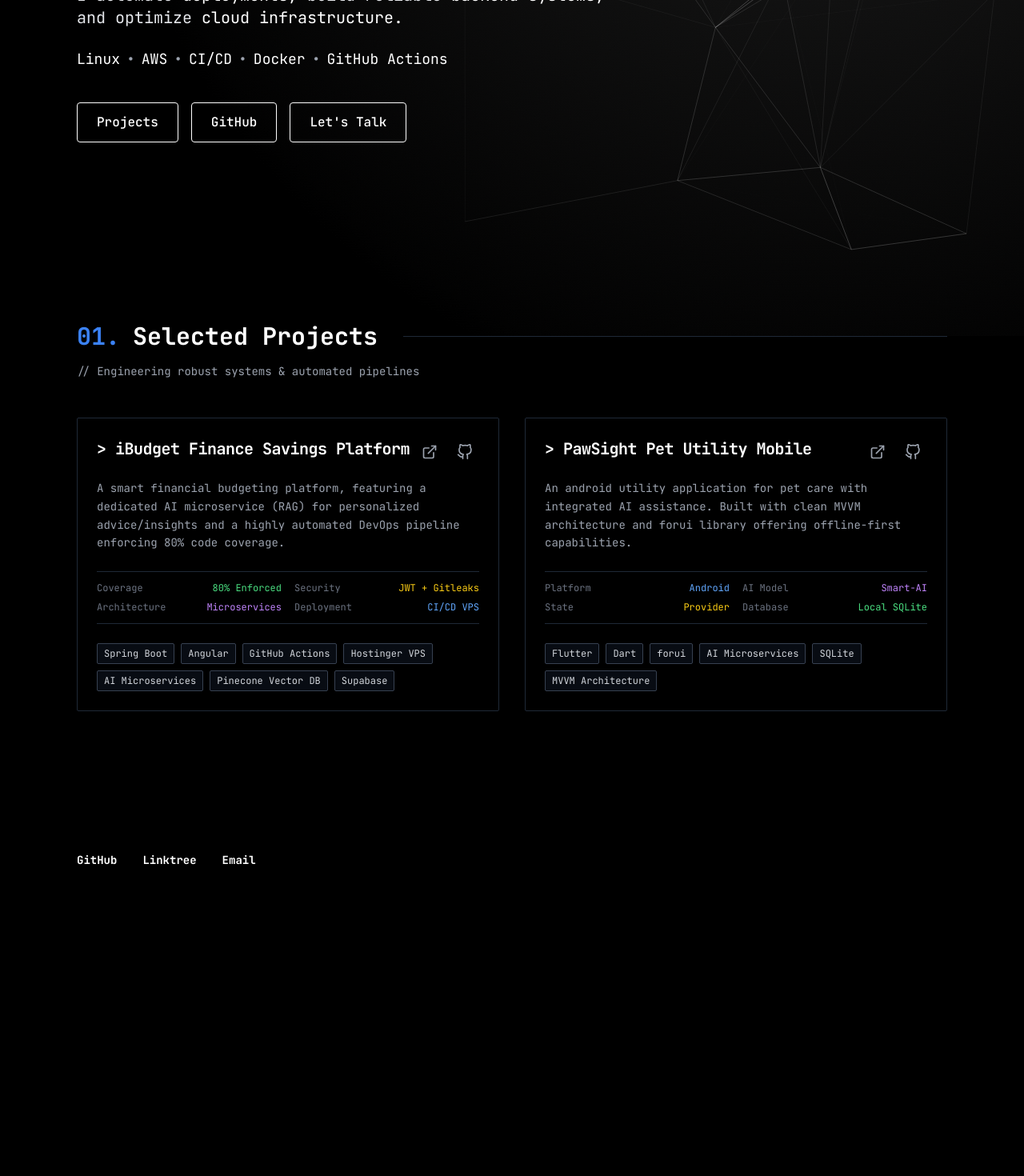
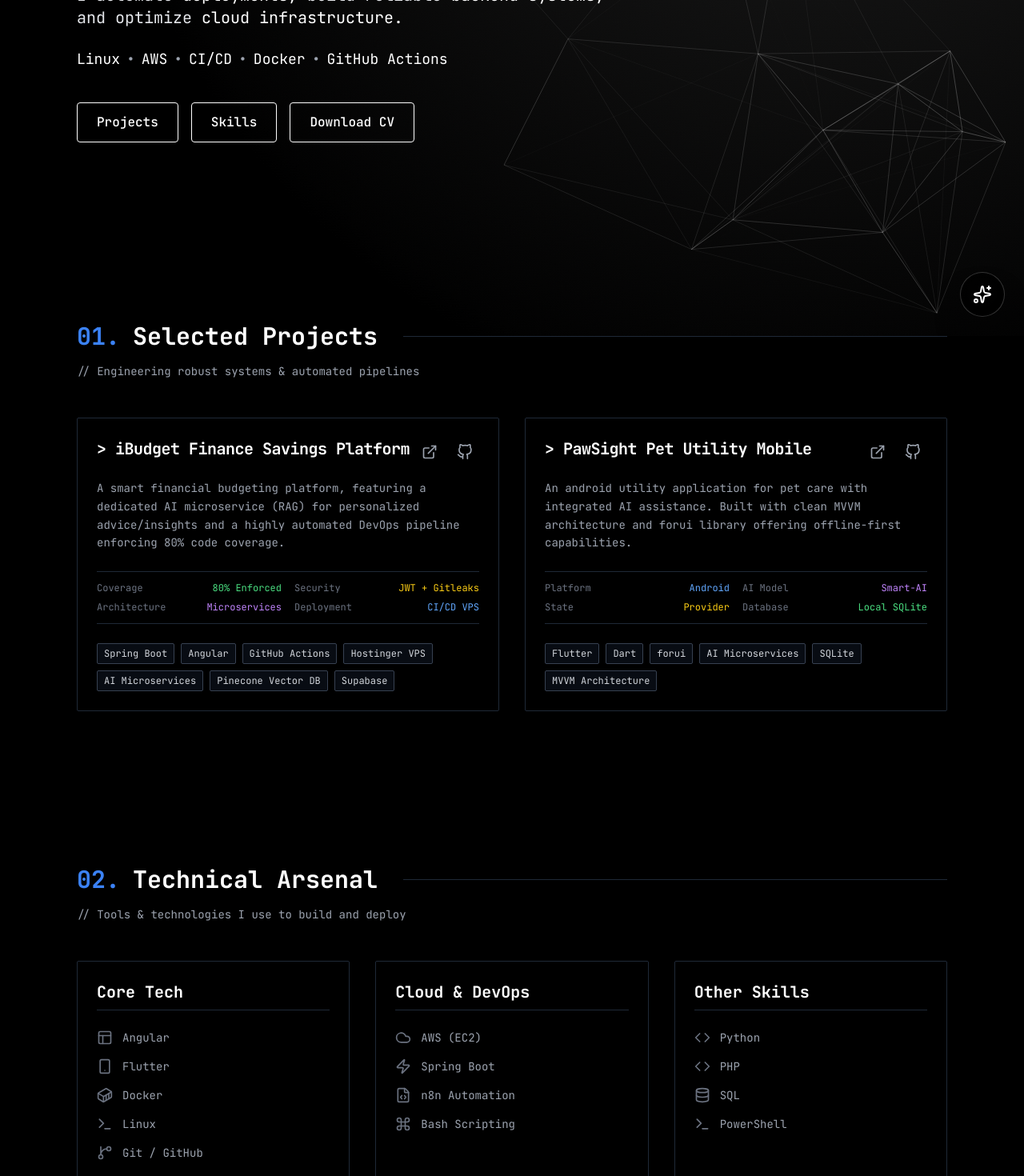
Before and after one commit to mejares-jamesmichael/kaelvxdev-web-space, a SvelteKit app: page / in a window 1280 px wide. Shown: the part 380-1850 px from the top of the page at 80% size. Before the commit the page ends 1561 px from the top, so only its background shows below. Built offline with nearby package versions, Linux system fonts and the light colour scheme.

Commit message:
feat: add AI chatbot and switch to netlify adapter

```diff
--- a/package.json
+++ b/package.json
@@ -10,6 +10,7 @@
     "check:watch": "svelte-kit sync && svelte-check --tsconfig ./tsconfig.json --watch"
   },
   "devDependencies": {
+    "@sveltejs/adapter-netlify": "^5.2.4",
     "@sveltejs/adapter-static": "^3.0.5",
     "@sveltejs/kit": "^2.7.0",
     "@sveltejs/vite-plugin-svelte": "^3.0.0",
--- /dev/null
+++ b/src/lib/components/Chatbot.svelte
@@ -0,0 +1,150 @@
+<script lang="ts">
+  import { fly, fade } from 'svelte/transition';
+  import { X, Send, Bot, User, Sparkles } from 'lucide-svelte';
+  import { afterUpdate } from 'svelte';
+
+  let isOpen = false;
+  let inputValue = '';
+  let isLoading = false;
+  let chatContainer: HTMLDivElement;
+
+  type Message = {
+    role: 'user' | 'bot';
+    text: string;
+  };
+
+  let messages: Message[] = [
+    { role: 'bot', text: 'System online. How can I assist you with James\'s portfolio?' }
+  ];
+
+  // Auto-scroll to bottom
+  afterUpdate(() => {
+    if (chatContainer) {
+      chatContainer.scrollTop = chatContainer.scrollHeight;
+    }
+  });
+
+  async function handleSubmit() {
+    if (!inputValue.trim() || isLoading) return;
+
+    // 1. Add User Message
+    const userText = inputValue;
+    messages = [...messages, { role: 'user', text: userText }];
+    inputValue = '';
+    isLoading = true;
+
+    try {
+      // 2. Send to our own API proxy (hides the n8n URL)
+      const response = await fetch('/api/chat', {
+        method: 'POST',
+        headers: { 'Content-Type': 'application/json' },
+        body: JSON.stringify({ message: userText })
+      });
+
+      const data = await response.json();
+
+      if (data.error) throw new Error(data.error);
+
+      // 3. Add Bot Response
+      messages = [...messages, { role: 'bot', text: data.text }];
+
+    } catch (error) {
+      console.error(error);
+      messages = [...messages, { role: 'bot', text: 'Error: Connection to neural core failed.' }];
+    } finally {
+      isLoading = false;
+    }
+  }
+</script>
+
+<!-- Floating Trigger Button -->
+<button
+  on:click={() => isOpen = !isOpen}
+  class="fixed bottom-6 right-6 z-[100] flex h-14 w-14 items-center justify-center rounded-full border border-white/20 bg-black/80 text-white shadow-2xl backdrop-blur-xl transition-all hover:scale-110 hover:border-white/40 hover:bg-white/10 pointer-events-auto"
+>
+  {#if isOpen}
+    <X class="h-6 w-6" />
+  {:else}
+    <Sparkles class="h-6 w-6" />
+  {/if}
+</button>
+
+<!-- Chat Window -->
+{#if isOpen}
+  <div
+    transition:fly={{ y: 20, duration: 300 }}
+    class="fixed bottom-24 right-6 z-[100] flex h-[500px] w-[350px] flex-col overflow-hidden rounded-2xl border border-white/10 bg-[#0a0a0a]/90 shadow-2xl backdrop-blur-xl sm:w-[400px] pointer-events-auto"
+  >
+    <!-- Header -->
+    <div class="flex items-center justify-between border-b border-white/10 bg-white/5 px-4 py-3">
+      <div class="flex items-center gap-2">
+        <div class="flex h-2 w-2">
+          <span class="absolute inline-flex h-2 w-2 animate-ping rounded-full bg-green-400 opacity-75"></span>
+          <span class="relative inline-flex h-2 w-2 rounded-full bg-green-500"></span>
+        </div>
+        <span class="font-mono text-sm font-bold text-white">AI_Assistant</span>
+      </div>
+      <span class="text-[10px] text-gray-500 font-mono">v1.0.0</span>
+    </div>
+
+    <!-- Messages Area -->
+    <div
+      bind:this={chatContainer}
+      class="flex-1 overflow-y-auto p-4 space-y-4 scrollbar-thin scrollbar-thumb-gray-800 scrollbar-track-transparent"
+    >
+      {#each messages as msg}
+        <div class="flex gap-3 {msg.role === 'user' ? 'flex-row-reverse' : ''}">
+          <!-- Avatar -->
+          <div class="flex h-8 w-8 shrink-0 items-center justify-center rounded-full border border-white/10 bg-white/5">
+            {#if msg.role === 'user'}
+              <User class="h-4 w-4 text-gray-400" />
+            {:else}
+              <Bot class="h-4 w-4 text-blue-400" />
+            {/if}
+          </div>
+
+          <!-- Bubble -->
+          <div class="max-w-[80%] rounded-lg px-3 py-2 text-sm leading-relaxed {msg.role === 'user' ? 'bg-white text-black' : 'bg-white/5 text-gray-300 border border-white/5'}">
+            {msg.text}
+          </div>
+        </div>
+      {/each}
+
+      <!-- Loading Indicator -->
+      {#if isLoading}
+        <div class="flex gap-3" transition:fade>
+          <div class="flex h-8 w-8 shrink-0 items-center justify-center rounded-full border border-white/10 bg-white/5">
+            <Bot class="h-4 w-4 text-blue-400" />
+          </div>
+          <div class="flex items-center gap-1 rounded-lg border border-white/5 bg-white/5 px-4 py-3">
+            <div class="h-1.5 w-1.5 animate-bounce rounded-full bg-gray-500 [animation-delay:-0.3s]"></div>
+            <div class="h-1.5 w-1.5 animate-bounce rounded-full bg-gray-500 [animation-delay:-0.15s]"></div>
+            <div class="h-1.5 w-1.5 animate-bounce rounded-full bg-gray-500"></div>
+          </div>
+        </div>
+      {/if}
+    </div>
+
+    <!-- Input Area -->
+    <form
+      on:submit|preventDefault={handleSubmit}
+      class="border-t border-white/10 bg-black/20 p-4"
+    >
+      <div class="relative flex items-center">
+        <input
+          bind:value={inputValue}
+          type="text"
+          placeholder="Ask about my projects..."
+          class="w-full rounded-lg border border-white/10 bg-white/5 py-2.5 pl-4 pr-10 text-sm text-white placeholder-gray-500 focus:border-white/30 focus:outline-none focus:ring-0"
+        />
+        <button
+          type="submit"
+          disabled={!inputValue.trim() || isLoading}
+          class="absolute right-2 p-1.5 text-gray-400 transition-colors hover:text-white disabled:opacity-50"
+        >
+          <Send class="h-4 w-4" />
+        </button>
+      </div>
+    </form>
+  </div>
+{/if}
--- /dev/null
+++ b/src/lib/components/Skills.svelte
@@ -0,0 +1,68 @@
+<script lang="ts">
+  import {
+    Code, Server, Database, Cloud, Terminal, Cpu, Layout,
+    GitBranch, Container, Shield, Zap, Smartphone, Command, FileCode
+  } from 'lucide-svelte';
+
+  const skills = [
+    {
+      category: "Core Tech",
+      items: [
+        { name: 'Angular', icon: Layout },
+        { name: 'Flutter', icon: Smartphone },
+        { name: 'Docker', icon: Container },
+        { name: 'Linux', icon: Terminal },
+        { name: 'Git / GitHub', icon: GitBranch },
+      ]
+    },
+    {
+      category: "Cloud & DevOps",
+      items: [
+        { name: 'AWS (EC2)', icon: Cloud },
+        { name: 'Spring Boot', icon: Zap },
+        { name: 'n8n Automation', icon: FileCode },
+        { name: 'Bash Scripting', icon: Command },
+      ]
+    },
+    {
+      category: "Other Skills",
+      items: [
+        { name: 'Python', icon: Code },
+        { name: 'PHP', icon: Code },
+        { name: 'SQL', icon: Database },
+        { name: 'PowerShell', icon: Terminal },
+      ]
+    }
+  ];
+</script>
+
+<section id="skills" class="py-24 pointer-events-auto">
+  <div class="mb-12">
+    <h2 class="text-3xl font-bold text-white mb-4 font-mono flex items-center gap-4">
+      <span class="text-blue-500">02.</span>
+      <span>Technical Arsenal</span>
+      <div class="h-px bg-gray-800 flex-grow ml-4"></div>
+    </h2>
+    <p class="text-gray-400 font-mono text-sm">
+      // Tools & technologies I use to build and deploy
+    </p>
+  </div>
+
+  <div class="grid grid-cols-1 md:grid-cols-3 gap-8">
+    {#each skills as group}
+      <div class="p-6 border border-gray-800 bg-black/50 rounded-sm hover:border-white/20 transition-colors">
+        <h3 class="text-xl font-bold text-white mb-6 font-mono border-b border-gray-800 pb-2">
+          {group.category}
+        </h3>
+        <div class="space-y-4">
+          {#each group.items as skill}
+            <div class="flex items-center gap-3 text-gray-400 hover:text-white transition-colors group">
+              <svelte:component this={skill.icon} class="w-5 h-5 text-gray-500 group-hover:text-blue-400 transition-colors" />
+              <span class="font-mono text-sm">{skill.name}</span>
+            </div>
+          {/each}
+        </div>
+      </div>
+    {/each}
+  </div>
+</section>
--- a/src/routes/+page.svelte
+++ b/src/routes/+page.svelte
@@ -2,6 +2,8 @@
   import GeometricLines from '$lib/components/GeometricLines.svelte';
   import ScrambleText from '$lib/components/ScrambleText.svelte';
   import Projects from '$lib/components/Projects.svelte';
+  import Skills from '$lib/components/Skills.svelte';
+  import Chatbot from '$lib/components/Chatbot.svelte';
 
   let emailCopied = false;
 
@@ -62,17 +64,19 @@
       <a href="#projects" class="px-6 py-3 border border-white text-white rounded hover:bg-white hover:text-black transition-colors">
         Projects
       </a>
-      <a href="https://github.com/mejares-jamesmichael" target="_blank"
+      <a href="#skills"
           class="px-6 py-3 border border-white text-white rounded hover:bg-white hover:text-black transition-colors">
-        GitHub
+        Skills
       </a>
-      <a href="#contact" class="px-6 py-3 border border-white text-white rounded hover:bg-white hover:text-black transition-colors">
-        Let's Talk
+      <a href="/James-Michael-Mejares.pdf" download="James-Michael-Mejares.pdf" class="px-6 py-3 border border-white text-white rounded hover:bg-white hover:text-black transition-colors">
+        Download CV
       </a>
     </div>
   </main>
 
   <Projects />
+  <Skills />
+  <Chatbot />
 
   <!-- FOOTER (Bottom Left) -->
   <footer id="contact" class="pointer-events-auto mt-20">
--- /dev/null
+++ b/src/routes/api/chat/+server.ts
@@ -0,0 +1,40 @@
+import { N8N_WEBHOOK_URL } from '$env/static/private';
+import { json } from '@sveltejs/kit';
+import type { RequestHandler } from './$types';
+
+export const POST: RequestHandler = async ({ request }) => {
+  try {
+    const { message } = await request.json();
+
+    if (!message) {
+      return json({ error: 'Message is required' }, { status: 400 });
+    }
+
+    if (!N8N_WEBHOOK_URL) {
+      console.error('N8N_WEBHOOK_URL is not defined');
+      return json({ error: 'Server configuration error' }, { status: 500 });
+    }
+
+    const response = await fetch(N8N_WEBHOOK_URL, {
+      method: 'POST',
+      headers: { 'Content-Type': 'application/json' },
+      body: JSON.stringify({ chatInput: message })
+    });
+
+    if (!response.ok) {
+      throw new Error(`n8n responded with ${response.status}`);
+    }
+
+    const data = await response.json();
+
+    // Adjust this based on your actual n8n output structure
+    // Assuming n8n returns { "output": "Bot response text" } or similar
+    const botText = data.output || data.text || data.message || "Response received.";
+
+    return json({ text: botText });
+
+  } catch (error) {
+    console.error('Chat API Error:', error);
+    return json({ error: 'Failed to communicate with AI core.' }, { status: 500 });
+  }
+};
--- a/svelte.config.js
+++ b/svelte.config.js
@@ -1,4 +1,4 @@
-import adapter from '@sveltejs/adapter-static';
+import adapter from '@sveltejs/adapter-netlify';
 import { vitePreprocess } from '@sveltejs/vite-plugin-svelte';
 
 /** @type {import('@sveltejs/kit').Config} */
@@ -8,14 +8,8 @@ const config = {
 	preprocess: vitePreprocess(),
 
 	kit: {
-		// adapter-auto only supports some environments, see https://kit.svelte.dev/docs/adapter-auto
-		adapter: adapter({
-			pages: 'build',
-			assets: 'build',
-			fallback: '404.html',
-			precompress: false,
-			strict: true
-		})
+		// adapter-netlify creates a Netlify function for SSR/API routes
+		adapter: adapter()
 	}
 };
 
```
